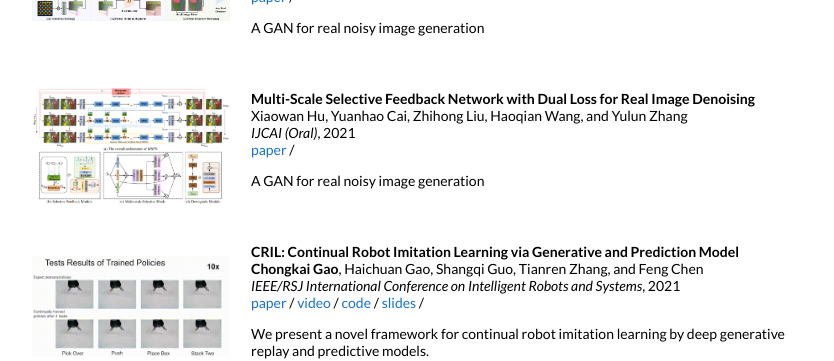
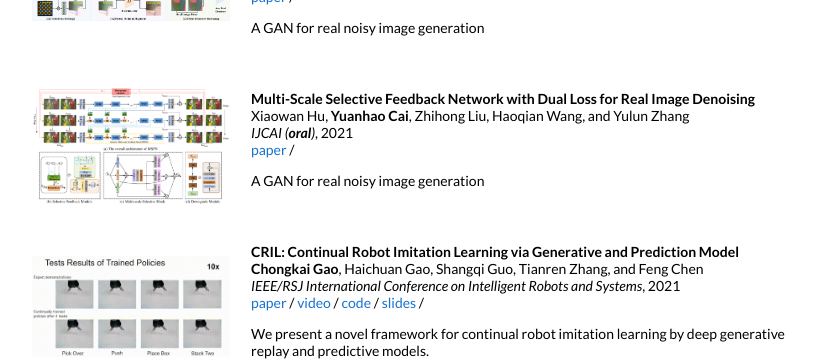
Before and after one commit to ChunmingHe/caiyuanhao1998.github.io, a Jekyll site: the page built from _posts/2022-01-07-icml22.markdown, in a window 1280 px wide. Shown: the part 1283-1644 px from the top of the page, without its empty margins (209-1043 px from the left). Built offline with Jekyll 4.4.1, drawn with Linux system fonts in a browser that asks for light colours.

```diff
--- a/_posts/2021-05-01-ijcai21.markdown
+++ b/_posts/2021-05-01-ijcai21.markdown
@@ -5,8 +5,8 @@ date:   2021-05-01 08:00:00 +00:00
 image: /images/MSFN.png
 categories: research
 author: "Yuanhao Cai"
-venue: "IJCAI (Oral)"
+venue: "IJCAI (<strong>oral</strong>)"
 paper: https://www.ijcai.org/proceedings/2021/0101.pdf
-authors: "Xiaowan Hu, Yuanhao Cai, Zhihong Liu, Haoqian Wang, and Yulun Zhang"
+authors: "Xiaowan Hu, <strong>Yuanhao Cai</strong>, Zhihong Liu, Haoqian Wang, and Yulun Zhang"
 ---
 A GAN for real noisy image generation
```
